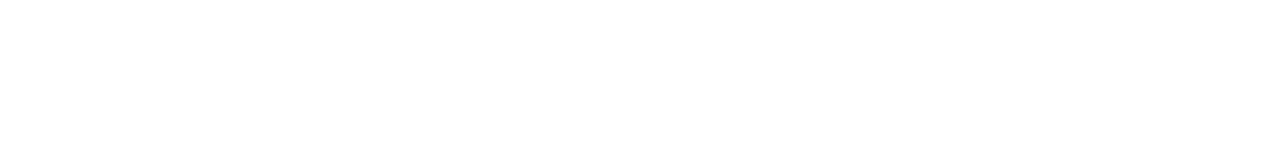
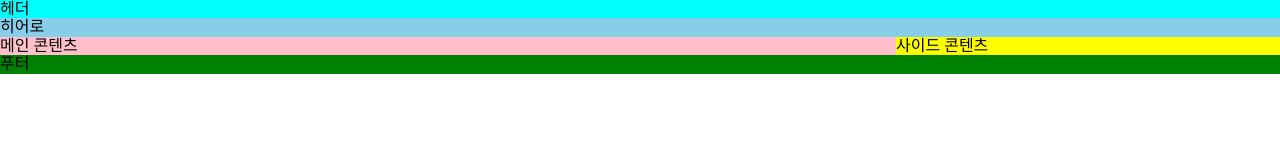
Before and after one commit to jini74/python-lecture-example, a plain HTML site: page index.html in a window 1280 px wide. Drawn offline with Linux system fonts and the light colour scheme.

Commit message:
웹사이트 구조 및 레이아웃 추가

```diff
--- a/index.html
+++ b/index.html
@@ -6,7 +6,15 @@
     <meta http-equiv="X-UA-Compatible" content="ie=edge" />
     <link rel="stylesheet" href="./normalize.css" />
     <link rel="stylesheet" href="./style.css" />
-    <title>Document</title>
+    <title>The Web framework for perfectionists with deadlines | Django</title>
   </head>
-  <body></body>
+  <body>
+    <header class="header">헤더</header>
+    <main class="main">
+      <div class="hero-section">히어로</div>
+      <div class="main-content">메인 콘텐츠</div>
+      <div class="side-content">사이드 콘텐츠</div>
+    </main>
+    <footer class="footer">푸터</footer>
+  </body>
 </html>
--- a/style.css
+++ b/style.css
@@ -3,3 +3,22 @@
 *::after {
   box-sizing: border-box;
 }
+.header {
+  background: aqua;
+}
+.hero-section {
+  background: skyblue;
+}
+.main-content {
+  float: left;
+  width: 70%;
+  background: pink;
+}
+.side-content {
+  float: right;
+  width: 30%;
+  background: yellow;
+}
+.footer {
+  background: green;
+}
```
